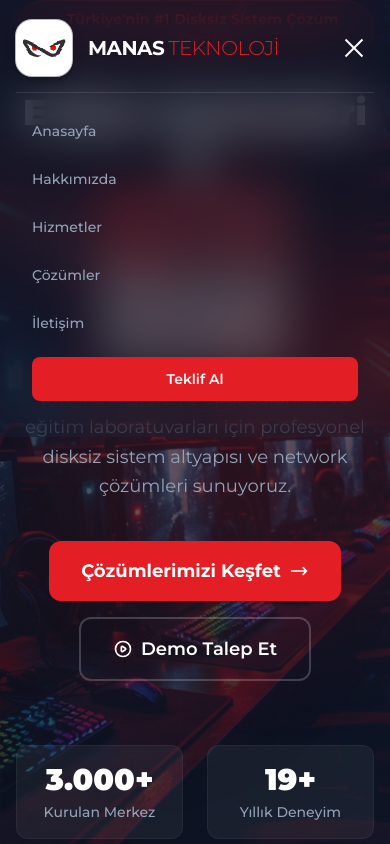
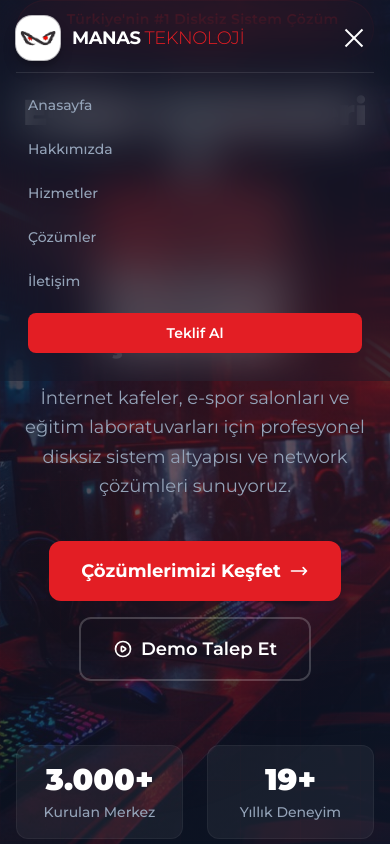
Before and after one commit to akifali9797/MANASTEKNOLOJI, a React (Vite) app: page / in a window 390 px wide. Both pictures are taken after a click on the button 354 px from the left and 48 px from the top of the page. Shown: the top 844 px of the page. Built offline with nearby package versions, Linux system fonts and the light colour scheme.

Commit message:
Refine mobile header sizing

```diff
--- a/src/components/Header.tsx
+++ b/src/components/Header.tsx
@@ -23,23 +23,23 @@
       className={`fixed top-0 left-0 right-0 z-50 transition-all duration-500 ${
         isScrolled
           ? 'bg-brand-dark/95 backdrop-blur-xl shadow-lg shadow-black/20 py-3'
-          : 'bg-brand-dark/40 backdrop-blur-xl py-5 lg:bg-transparent lg:backdrop-blur-none'
+          : 'bg-brand-dark/40 backdrop-blur-xl py-4 lg:bg-transparent lg:backdrop-blur-none'
       }`}
     >
       <div className="max-w-7xl mx-auto px-4 sm:px-6 lg:px-8">
         <div className="flex items-center justify-between">
           {/* Logo */}
-          <a href="#hero" className="flex items-center gap-4 group">
+          <a href="#hero" className="flex items-center gap-3 sm:gap-4 group">
             <div className="relative overflow-hidden rounded-2xl bg-white ring-1 ring-white/70 shadow-lg shadow-black/25 transition-all duration-300 group-hover:scale-105 group-hover:ring-brand-red/40 group-hover:shadow-brand-red/20">
               <img
                 src={`${import.meta.env.BASE_URL}images/logo.png`}
                 alt="Manas Teknoloji logosu"
-                className="h-14 w-14 object-contain p-1.5 sm:h-16 sm:w-16"
+                className="h-11 w-11 object-contain p-1 sm:h-16 sm:w-16"
               />
             </div>
             <div>
-              <span className="text-xl font-bold text-white tracking-tight">MANAS</span>
-              <span className="text-xl font-light text-brand-red tracking-tight ml-1">TEKNOLOJİ</span>
+              <span className="text-lg sm:text-xl font-bold text-white tracking-tight">MANAS</span>
+              <span className="text-lg sm:text-xl font-light text-brand-red tracking-tight ml-1">TEKNOLOJİ</span>
             </div>
           </a>
 
@@ -83,14 +83,14 @@
 
         {/* Mobile Menu */}
         {mobileOpen && (
-          <nav className="lg:hidden mt-4 pb-4 border-t border-white/10 animate-slide-down">
-            <div className="flex flex-col gap-1 pt-4">
+          <nav className="lg:hidden mt-3 pb-3 border-t border-white/10 animate-slide-down">
+            <div className="flex flex-col gap-1 pt-3">
               {navItems.map((item) => (
                 <a
                   key={item.href}
                   href={item.href}
                   onClick={() => setMobileOpen(false)}
-                  className="px-4 py-3 text-sm font-medium text-brand-gray hover:text-white hover:bg-white/5 rounded-lg transition-all duration-300"
+                  className="px-3 py-2.5 text-sm font-medium text-brand-gray hover:text-white hover:bg-white/5 rounded-lg transition-all duration-300"
                 >
                   {item.label}
                 </a>
@@ -98,7 +98,7 @@
               <a
                 href="#contact"
                 onClick={() => setMobileOpen(false)}
-                className="mt-2 mx-4 bg-brand-red hover:bg-brand-red-dark text-white text-sm font-semibold px-6 py-3 rounded-lg transition-all duration-300 text-center"
+                className="mt-2 mx-3 bg-brand-red hover:bg-brand-red-dark text-white text-sm font-semibold px-5 py-2.5 rounded-lg transition-all duration-300 text-center"
               >
                 Teklif Al
               </a>
```
